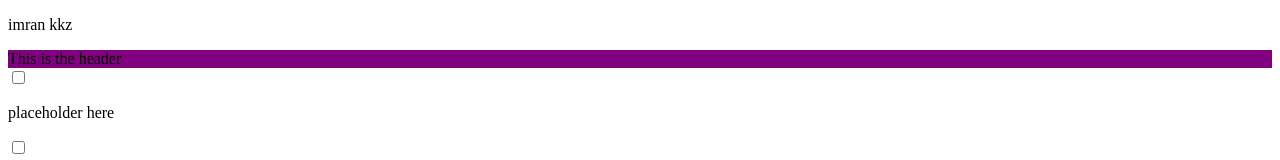
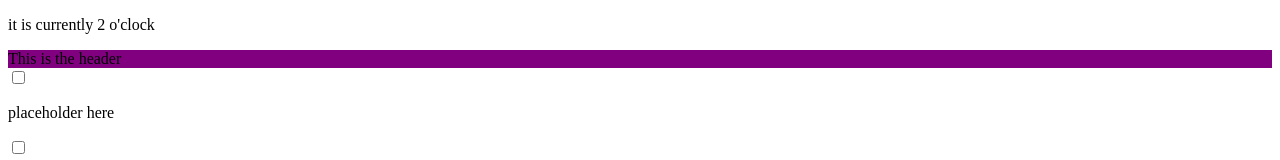
Before and after one commit to imran-kkz/react-todo, a React (Create React App) app in the folder my-app/: page / in a window 1280 px wide. Shown: the top 160 px of the page. Built offline with nearby package versions, Linux system fonts and the light colour scheme.

Commit message:
date func inside of js

```diff
--- a/my-app/src/components/App.js
+++ b/my-app/src/components/App.js
@@ -7,9 +7,11 @@ function App (){
     const firstName = "imran"
     const lastName = "kkz"
 
+    const date = new Date()
+
     return(
         <div>
-            <p>{firstName + " " + lastName}</p>
+            <p>it is currently {date.getHours() % 12} o'clock</p>
         <Navbar/>
         <MainContent/>
         <Footer/>
```
